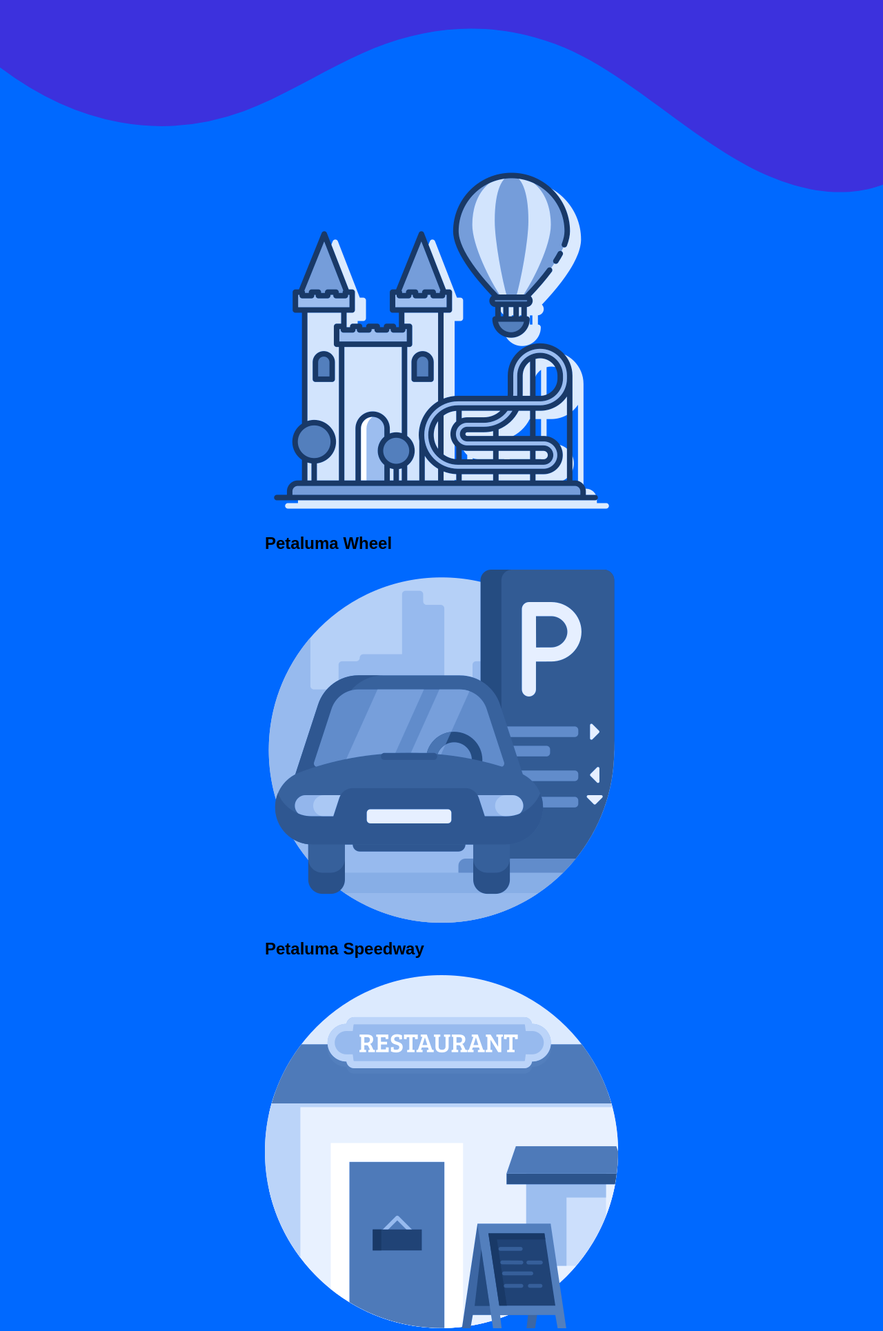
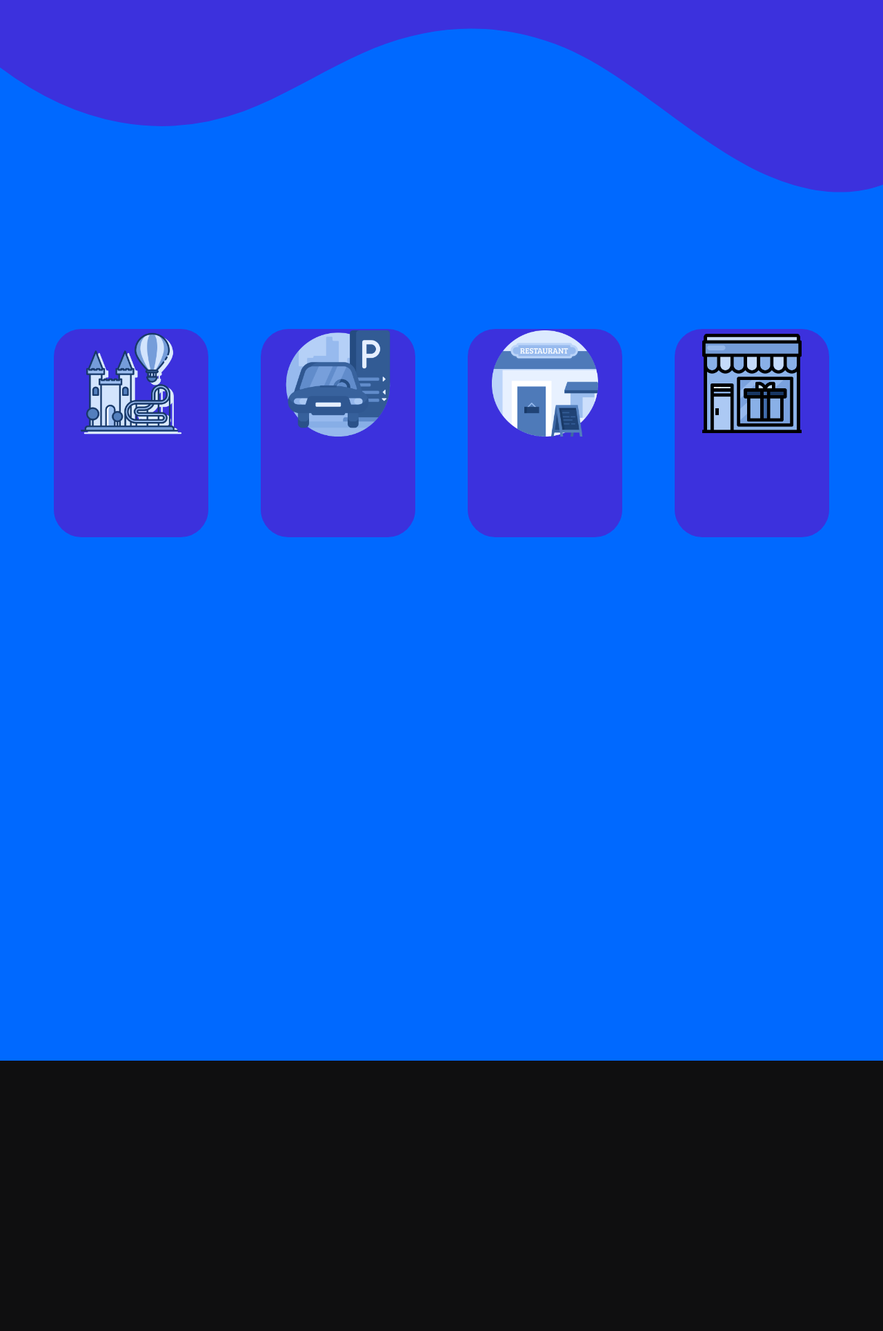
Before and after one commit to mirkwoodia/petaluma, a PHP site: page /Home_Page.php in a window 1280 px wide. Shown: the part 522-2452 px from the top of the page at 69% size. Run offline with PHP 8.4, Linux system fonts and the light colour scheme.

Commit message:
Update Home_Page.css

```diff
--- a/Home_Page.css
+++ b/Home_Page.css
@@ -312,3 +312,135 @@ h1
 .navtop li a i {
   margin-right: 5px;
 }
+
+
+
+.portal-category {
+  display: inline-block;
+  vertical-align: top;
+  margin: 0 20px 20px 0;
+  width: calc(20% - 20px);
+  text-align: center;
+  }
+
+  .category-image {
+  width: 100%;
+  height: 100%;
+  overflow: hidden;
+  }
+
+  .category-image img {
+  width: 70%;
+  height: 70%;
+  object-fit: cover;
+  }
+
+  .category-info {
+  padding: 20px;
+  }
+
+  @media screen and (max-width: 768px) {
+  .portal-category {
+    display: block;
+    margin: 0 auto 20px auto;
+    width: 100%;
+  }
+  }
+
+  @media screen and (min-width: 768px) and (max-width: 1200px) {
+  .portal-category {
+    display: inline-block;
+    vertical-align: top;
+    margin: 0 auto 20px auto;
+    width: calc(50% - 20px);
+  }
+  }
+
+  @media screen and (min-width: 1200px) {
+  .portal-category {
+    display: inline-block;
+    vertical-align: top;
+    margin: 0 auto 20px auto;
+    width: calc(20% - 20px);
+  }
+  }
+
+
+
+  .category-container {
+  display: flex;
+  justify-content: center;
+  align-items: center;
+  flex-wrap: wrap;
+  max-width: 1200px;
+  margin: 0 auto;
+  height: 100vh;
+  }
+
+  .parent {
+  display: flex;
+  justify-content: center;
+  align-items: center;
+  height: 100%;
+  }
+
+  .portal-category {
+  border: 2px solid transparent;
+  transition: border-color 0.5s ease;
+  background-color: #3c31dd;
+  border-radius: 40px;
+  background: #3c31dd;
+  }
+
+  .portal-category:hover {
+  border-color: #3f69a8;
+  }
+
+  .category-name {
+  margin-top: 0;
+  color: #3f69a8;
+  background-color: #0069ff;
+  border: none;
+  padding: 12px 24px;
+  text-align: center;
+  text-decoration: none;
+  display: inline-block;
+  font-size: 16px;
+  margin-top: 20px;
+  cursor: pointer;
+  border-radius: 4px;
+  opacity: 0;
+  transition: opacity 1s ease;
+
+  font-weight: 100;
+  color: #14d134;
+  font-family: "Century Gothic";
+  }
+
+  .visit-link {
+  background-color: #ffffff;
+  border-color: #3f69a8;
+  padding: 12px 24px;
+  text-align: center;
+  text-decoration: none;
+  display: inline-block;
+  font-size: 16px;
+  margin-top: 20px;
+  cursor: pointer;
+  border-radius: 4px;
+  opacity: 0;
+  transition: opacity 0.5s ease;
+  color: #3f69a8;
+  font-family: "Century Gothic";
+  }
+
+  .portal-category:hover .visit-link {
+  border-color: #0069ff;
+  opacity: 1;
+  }
+
+  .portal-category:hover .category-name {
+  border-color: #0069ff;
+  opacity: 1;
+  display: inline-block;
+  }
```
